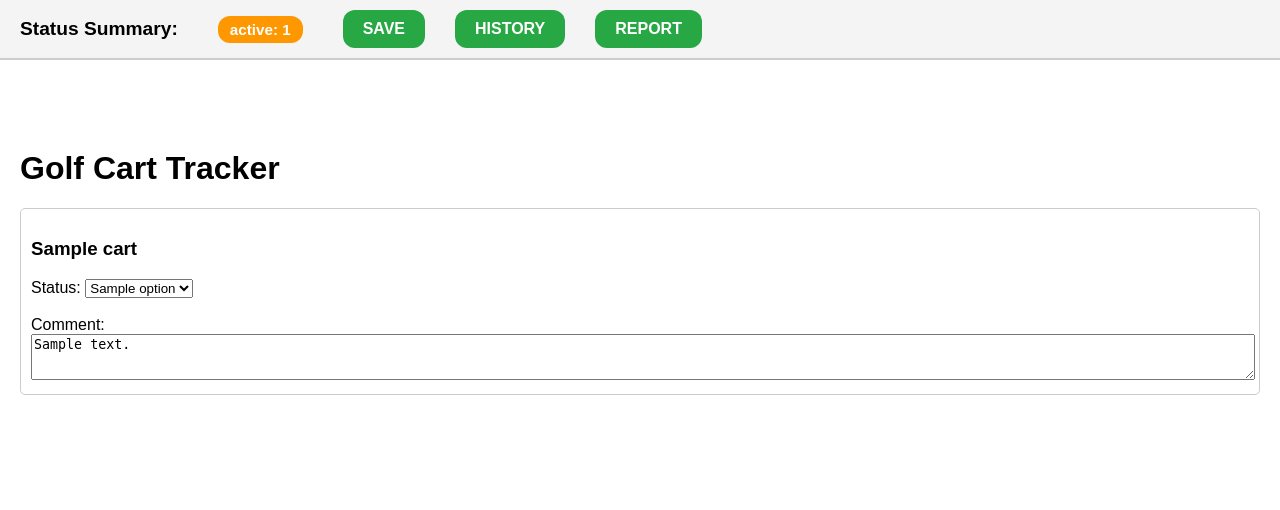
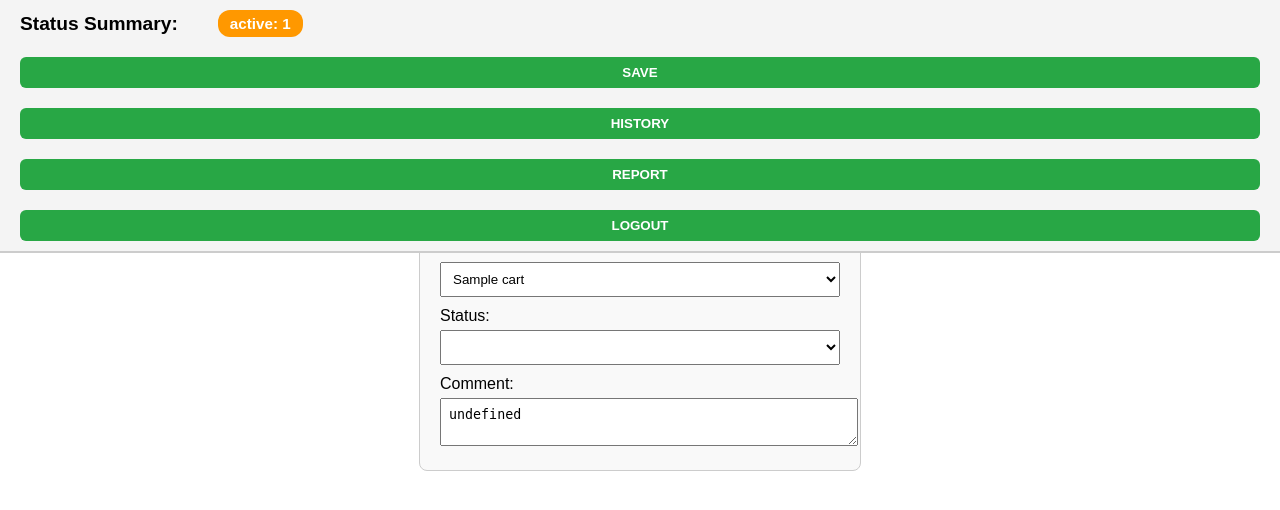
Before and after one commit to ojavier0506-ui/golf_carts, a Flask app: template templates/index.html in a window 1280 px wide. Shown: the top 510 px of the page. Run offline with Flask 3, Linux system fonts and the light colour scheme; the template is opened without the code that fills it: most values are stand-ins (such as "Sample title", 1, 10 or a date in 2020); data that the repository does not hold is empty; parts of the project's set-up code (start-up, migrations or seed data) failed here and were passed over.

Commit message:
Update index.html

```diff
--- a/templates/index.html
+++ b/templates/index.html
@@ -6,8 +6,6 @@
 <title>Golf Cart Tracker</title>
 <style>
     body { font-family: Arial, sans-serif; margin: 20px; }
-    .cart { border: 1px solid #ccc; padding: 10px; margin: 10px 0; border-radius: 5px; }
-    textarea { width: 100%; height: 40px; }
     .fixed-summary {
         position: fixed; top: 0; left: 0; right: 0;
         background: #f4f4f4; padding: 10px 20px; border-bottom: 2px solid #ccc;
@@ -17,11 +15,12 @@
     .status-item { margin: 0 10px; font-size: 0.95em; cursor: pointer; background-color: #ff9800; color: white; padding: 5px 12px; border-radius: 12px; font-weight: bold; transition: background-color 0.2s; }
     .status-item:hover { background-color: #e68900; }
     body { margin-top: 150px; }
-    .modal { display: none; position: fixed; z-index: 2000; left: 0; top: 0; width: 100%; height: 100%; overflow: auto; background-color: rgba(0,0,0,0.4); }
-    .modal-content { background-color: #fefefe; margin: 15% auto; padding: 20px; border: 1px solid #888; width: 80%; max-width: 400px; border-radius: 8px; text-align: center; }
-    .modal-content button { margin-top: 15px; padding: 5px 15px; }
-    .save-top { margin-left: 20px; padding: 10px 20px; border-radius: 12px; background-color: #28a745; color: white; border: none; cursor: pointer; font-weight: bold; font-size: 1em; }
-    .save-top:hover { background-color: #218838; }
+    .container { max-width: 400px; margin: auto; border: 1px solid #ccc; padding: 20px; border-radius: 8px; background: #f9f9f9; }
+    label { display: block; margin-top: 10px; }
+    select, textarea, button { width: 100%; margin-top: 5px; padding: 8px; }
+    button { border: none; border-radius: 6px; cursor: pointer; font-weight: bold; }
+    .save-btn { background: #28a745; color: white; margin-top: 10px; }
+    .save-btn:hover { background: #218838; }
 </style>
 </head>
 <body>
@@ -30,99 +29,73 @@
 <div class="fixed-summary">
     <h2>Status Summary:</h2>
     {% for status, count in counts.items() %}
-        <div class="status-item" onclick="showCategory('{{status}}')">
+        <div class="status-item">
             <strong data-status="{{status}}">{{status}}</strong>: <span id="count-{{status}}">{{count}}</span>
         </div>
     {% endfor %}
-    <button class="save-top" onclick="saveChanges()">SAVE</button>
-    <button class="save-top" onclick="window.location.href='/history'">HISTORY</button>
-    <button class="save-top" onclick="window.location.href='/report'">REPORT</button>
+    <button class="save-btn" onclick="saveCart()">SAVE</button>
+    <button class="save-btn" onclick="window.location.href='/history'">HISTORY</button>
+    <button class="save-btn" onclick="window.location.href='/report'">REPORT</button>
+    <button class="save-btn" onclick="window.location.href='/logout'">LOGOUT</button>
 </div>
 
-<form id="cart-form" method="POST">
-    {% for cart in carts %}
-        <div class="cart">
-            <h3>{{cart}}</h3>
-            <label>Status: </label>
-            <select name="status_{{cart}}">
-                {% for option in status_options %}
-                    <option value="{{option}}" {% if cart_states[cart]['status'] == option %}selected{% endif %}>{{option}}</option>
-                {% endfor %}
-            </select>
-            <br><br>
-            <label>Comment:</label><br>
-            <textarea name="comment_{{cart}}">{{cart_states[cart]['comment']}}</textarea>
-        </div>
-    {% endfor %}
-</form>
+<div class="container">
+    <label for="cart">Seleccionar Carrito:</label>
+    <select id="cart" onchange="loadCart()">
+        {% for cart in carts %}
+            <option value="{{cart}}">{{cart}}</option>
+        {% endfor %}
+    </select>
 
-<div id="category-modal" class="modal">
-    <div class="modal-content">
-        <h3 id="modal-title"></h3>
-        <ul id="modal-list"></ul>
-        <button onclick="closeModal()">OK</button>
-    </div>
+    <label for="status">Status:</label>
+    <select id="status">
+        {% for option in status_options %}
+            <option value="{{option}}">{{option}}</option>
+        {% endfor %}
+    </select>
+
+    <label for="comment">Comment:</label>
+    <textarea id="comment"></textarea>
 </div>
 
 <script>
-function showCategory(status) {
-    fetch(`/category/${status}`)
-    .then(response => response.json())
+function loadCart() {
+    const cart = document.getElementById("cart").value;
+    fetch(`/cart/${cart}`)
+    .then(res => res.json())
     .then(data => {
-        document.getElementById('modal-title').innerText = `SunCarts ${status}:`;
-        const list = document.getElementById('modal-list');
-        list.innerHTML = '';
-        data.forEach(cart => {
-            const li = document.createElement('li');
-            li.innerText = cart;
-            list.appendChild(li);
-        });
-        document.getElementById('category-modal').style.display = 'block';
+        document.getElementById("status").value = data.status;
+        document.getElementById("comment").value = data.comment;
     });
 }
 
-function closeModal() {
-    document.getElementById('category-modal').style.display = 'none';
-}
+function saveCart() {
+    const cart = document.getElementById("cart").value;
+    const status = document.getElementById("status").value;
+    const comment = document.getElementById("comment").value;
 
-function saveChanges() {
-    const form = document.getElementById('cart-form');
-    fetch('/', {
-        method: 'POST',
-        body: new FormData(form),
-        headers: { "X-Requested-With": "fetch" }
-    })
-    .then(response => response.json())
+    const formData = new FormData();
+    formData.append("cart", cart);
+    formData.append("status", status);
+    formData.append("comment", comment);
+
+    fetch("/update_cart", { method: "POST", body: formData })
+    .then(res => res.json())
     .then(data => {
         if (data.success) {
-            // actualizar conteos
             for (const [status, count] of Object.entries(data.counts)) {
                 const el = document.getElementById(`count-${status}`);
                 if (el) el.textContent = count;
             }
-            showSaveConfirmation("Changes saved!", true);
+            alert("Changes saved!");
         } else {
-            showSaveConfirmation("Error saving changes!", false);
+            alert("Error saving changes!");
         }
-    })
-    .catch(() => showSaveConfirmation("Error saving changes!", false));
+    });
 }
 
-function showSaveConfirmation(message, success) {
-    const modal = document.createElement('div');
-    modal.style.position = 'fixed';
-    modal.style.top = '20px';
-    modal.style.left = '50%';
-    modal.style.transform = 'translateX(-50%)';
-    modal.style.backgroundColor = success ? '#28a745' : '#dc3545';
-    modal.style.color = 'white';
-    modal.style.padding = '10px 20px';
-    modal.style.borderRadius = '8px';
-    modal.style.zIndex = 3000;
-    modal.innerText = message;
-    document.body.appendChild(modal);
-    setTimeout(() => document.body.removeChild(modal), 3000);
-}
+// cargar datos iniciales del primer carrito
+loadCart();
 </script>
 </body>
 </html>
```
